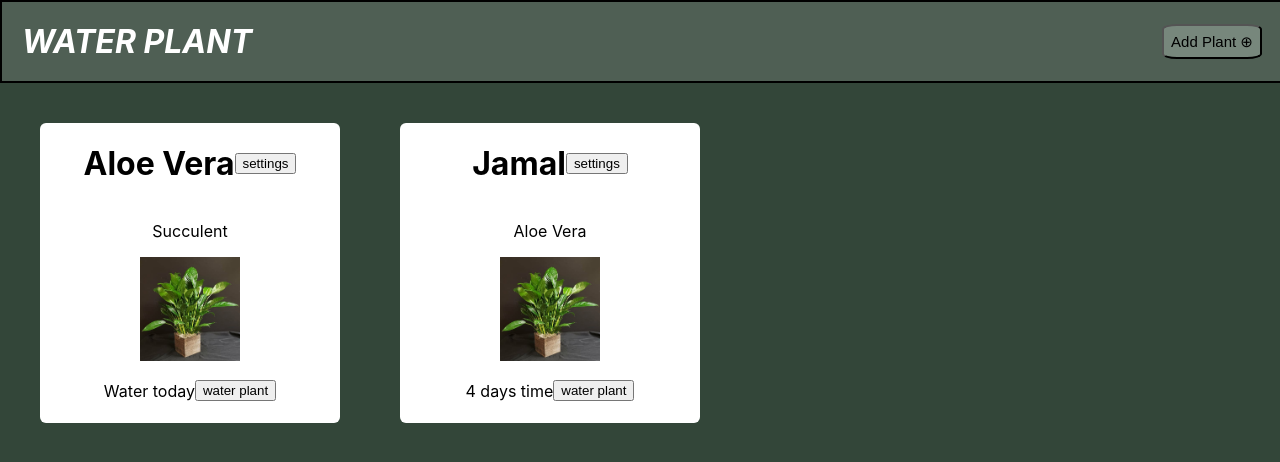
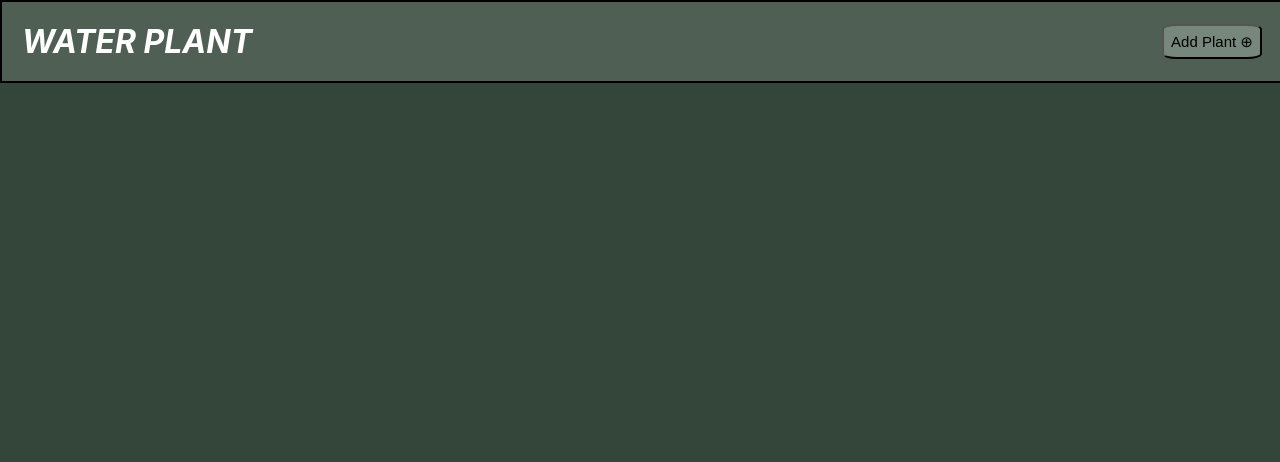
Before and after one commit to CamBlackwell/DesignAssignment2, a React (Create React App) app in the folder assingment2/: page / in a window 1280 px wide. Shown: the top 462 px of the page. Built offline with nearby package versions, Linux system fonts and the light colour scheme.

Commit message:
working add plant button

```diff
--- a/assingment2/src/App.js
+++ b/assingment2/src/App.js
@@ -1,24 +1,31 @@
 import './App.css';
+import react, {use, useState} from 'react';
 import Header from './components/Header';
 import PlantCard from './components/PlantCard';
 import CardContainer from './components/CardContainer';
 
 function App() {
+
+
+  const [plants, setPlants]= useState([]);
+
+  function addPlant(newPlant) {
+    setPlants([...plants, newPlant]);
+  }
+
   return (
 
    <div className='App'>
-    <Header />
+    <Header onAddplant = {addPlant}/>
     <CardContainer>
-      <PlantCard
-  name="Aloe Vera"
-  species="Succulent"
-  urgency="Water today"
-/>
-    <PlantCard
-  name="Jamal"
-  species="Aloe Vera"
-  urgency="4 days time"
-/>
+     {plants.map((plant, index) => (
+  <PlantCard
+    key={index}
+    name={plant.name}
+    species={plant.species}
+    urgency={plant.urgency}
+  />
+))}
     </CardContainer>
 
    </div>
--- a/assingment2/src/components/PlantCard.jsx
+++ b/assingment2/src/components/PlantCard.jsx
@@ -15,9 +15,6 @@ function PlantCard({name, species, urgency}) {
         </div>
         </div>
 
-
-
-
     </div>
   );
 }
--- a/assingment2/src/components/header.jsx
+++ b/assingment2/src/components/header.jsx
@@ -1,9 +1,17 @@
-function Header() {
+function Header({onAddplant}) {
   return (
     <div className="header-box">
         <h1>WATER PLANT</h1>
 
-        <button className="Add-plant">Add Plant ⊕ </button>
+        <button className="Add-plant" onClick={() =>
+          onAddplant({
+            name: "Aloe Vera",
+            species: "Succulent",
+            urgency: "Needs water"
+          })
+        }
+ >Add Plant ⊕ </button>
+
 
     </div>
   );
```
